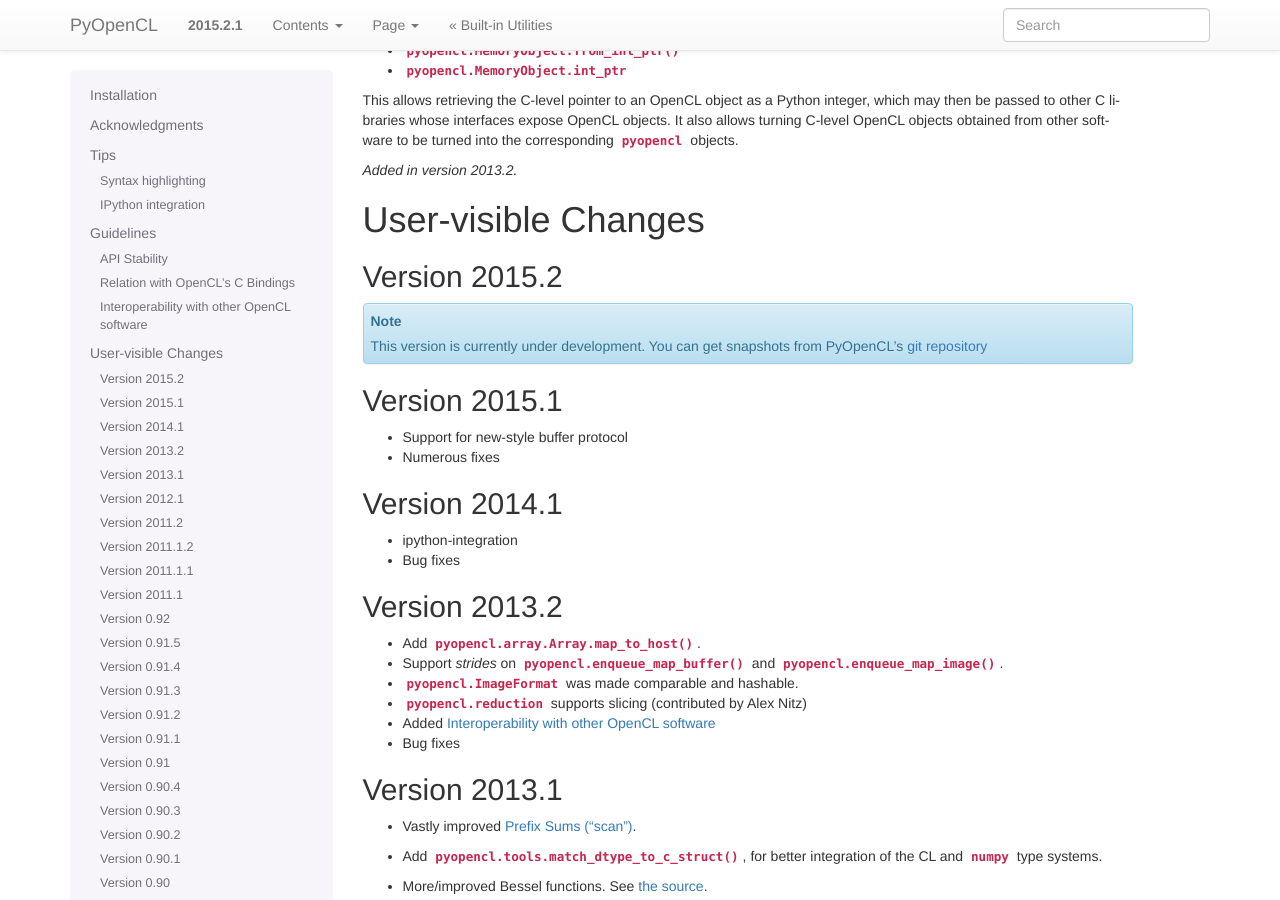
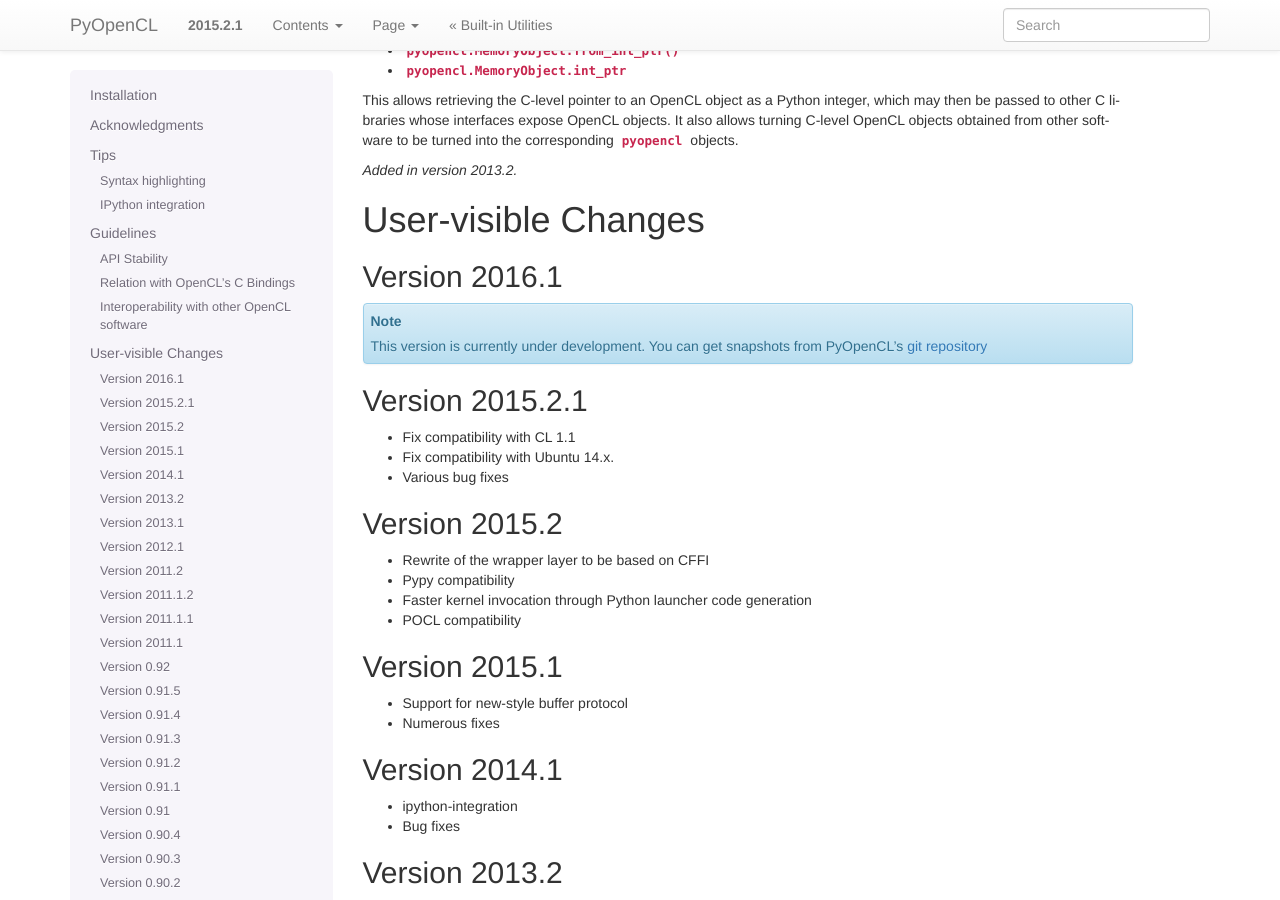
Before and after one commit to inducer/pyopencl, a Sphinx documentation site: the page built from doc/misc.rst, in a window 1280 px wide and 900 px high, scrolled down 1371 px. Built offline with Sphinx 7.4.7, drawn with Linux system fonts in a browser that asks for light colours.

Commit message:
Document version bump

```diff
--- a/doc/misc.rst
+++ b/doc/misc.rst
@@ -110,12 +110,28 @@ other software to be turned into the corresponding :mod:`pyopencl` objects.
 User-visible Changes
 ====================
 
-Version 2015.2
+Version 2016.1
 --------------
+
 .. note::
 
     This version is currently under development. You can get snapshots from
     PyOpenCL's `git repository <https://github.com/pyopencl/pyopencl>`_
+
+Version 2015.2.1
+----------------
+
+* Fix compatibility with CL 1.1
+* Fix compatibility with Ubuntu 14.x.
+* Various bug fixes
+
+Version 2015.2
+--------------
+
+* Rewrite of the wrapper layer to be based on CFFI
+* Pypy compatibility
+* Faster kernel invocation through Python launcher code generation
+* POCL compatibility
 
 Version 2015.1
 --------------
```
